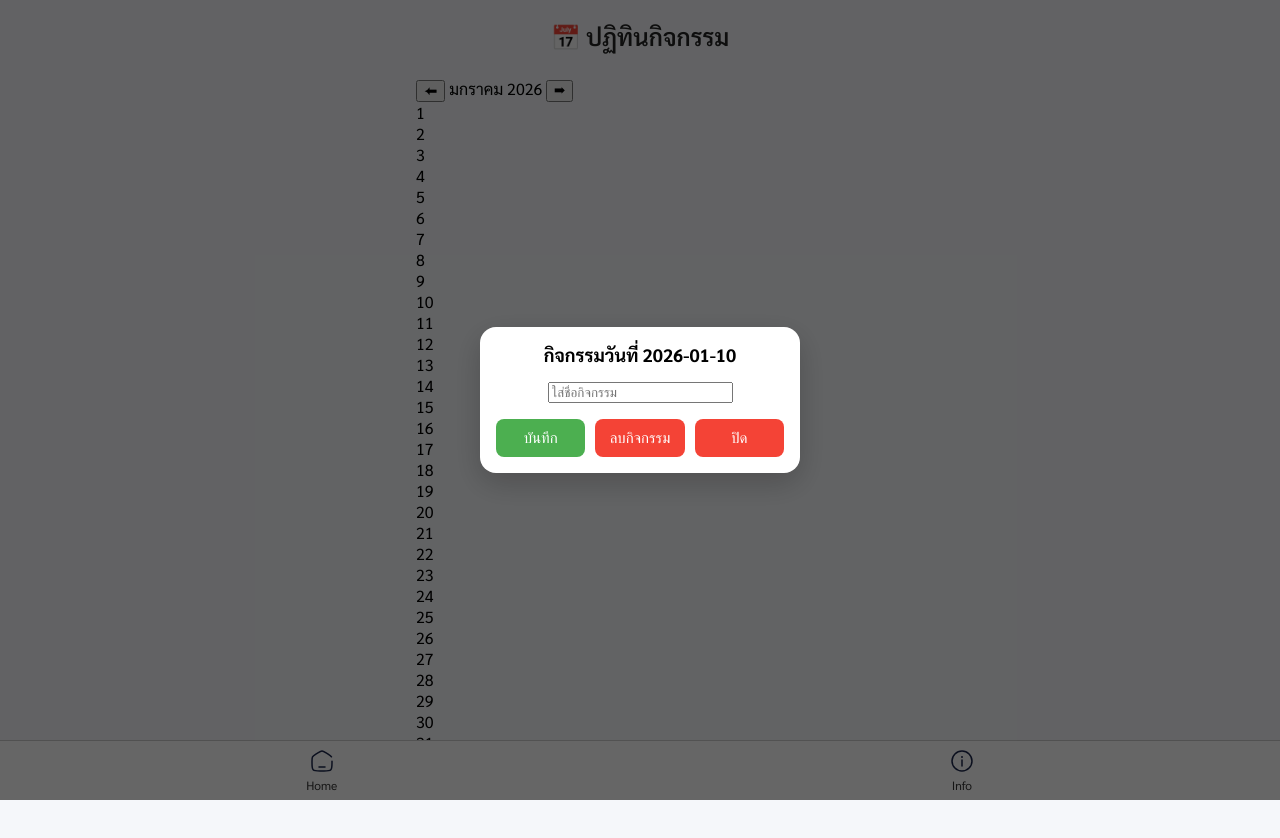
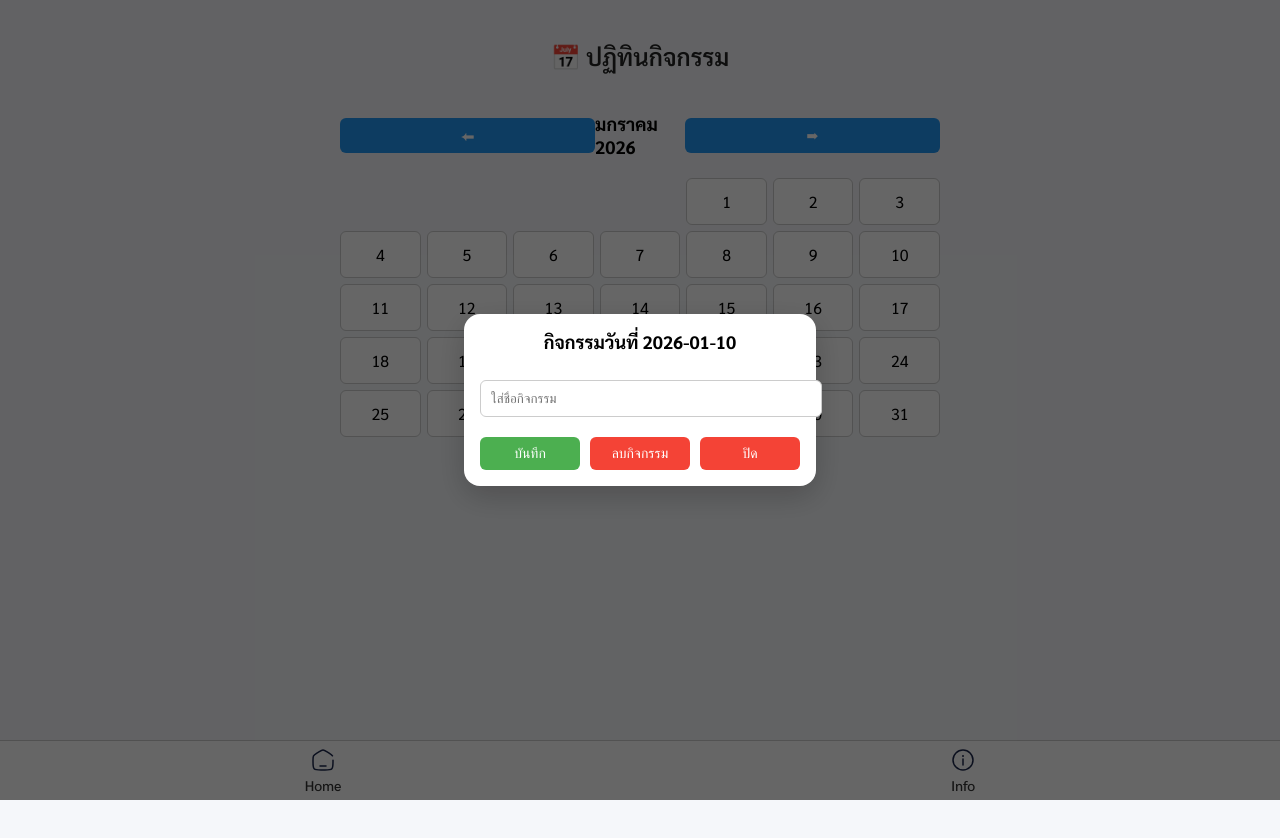
Before and after one commit to 27845-ui/46ict, a website: page public/calendar.html in a window 1280 px wide. Both pictures are taken after a click on the element "10". After the commit the page ends 800 px from the top, so only its background shows below. Drawn offline with Linux system fonts and the light colour scheme; no server answers.

Commit message:
bug fixed

```diff
--- a/public/style.css
+++ b/public/style.css
@@ -1,37 +1,25 @@
-/* =======================
-   Base
-======================= */
-* {
+ body {
+  margin: 0;
+  padding-bottom: 70px;
+  font-family: 'Segoe UI', sans-serif;
   box-sizing: border-box;
 }
 
-body {
-  margin: 0;
-  padding-bottom: 70px;
+h1 {
+  text-align: center;
+  padding: 20px;
+  font-size: 24px;
   font-family: "Sarabun", sans-serif;
-  background: #f5f7fa;
+  font-weight: 500;
+  font-style: normal;
 }
 
-/* =======================
-   Layout
-======================= */
 .container {
   max-width: 480px;
   margin: 0 auto;
-  padding: 16px;
+  padding: 20px;
 }
 
-.app-title {
-  text-align: center;
-  font-size: 24px;
-  margin: 20px 0 10px;
-  font-weight: 600;
-  color: #222;
-}
-
-/* =======================
-   Form
-======================= */
 .form-box {
   display: flex;
   flex-direction: column;
@@ -39,7 +27,9 @@ body {
 }
 
 .form-box label {
-  font-weight: 600;
+  font-weight: bold;
+  font-family: "Sarabun", sans-serif;
+  margin-top: 10px;
 }
 
 .form-box input {
@@ -47,114 +37,52 @@ body {
   border: 1px solid #ccc;
   border-radius: 6px;
   font-size: 16px;
+  font-family: "Sarabun", sans-serif;
 }
 
 .form-box input:disabled {
-  background: #f0f0f0;
+  background-color: #f3f3f3;
+  color: #777;
 }
 
 .submit-btn {
   margin-top: 20px;
   padding: 12px;
   font-size: 18px;
-  background: #2196f3;
-  color: #fff;
+  font-family: "Sarabun", sans-serif;
+  background-color: #2196f3;
+  color: white;
   border: none;
-  border-radius: 8px;
+  border-radius: 6px;
   cursor: pointer;
 }
 
 .submit-btn:hover {
-  background: #1976d2;
+  background-color: #1976d2;
 }
-
-/* =======================
-   Popup
-======================= */
-.popup-overlay {
-  position: fixed;
-  inset: 0;
-  background: rgba(0,0,0,0.6);
-  display: flex;
-  justify-content: center;
-  align-items: center;
-  z-index: 999;
-}
-
-.popup-box {
-  background: #fff;
-  width: 90%;
-  max-width: 320px;
-  padding: 16px;
-  border-radius: 16px;
-  text-align: center;
-  box-shadow: 0 10px 30px rgba(0,0,0,0.2);
-}
-
-.popup-box h2 {
-  margin-top: 0;
-  font-size: 18px;
-}
-
-/* รูปนักเรียน */
-.popup-photo {
-  width: 100%;
-  max-width: 180px;
-  max-height: 240px;
-  object-fit: cover;
-  border-radius: 12px;
-  margin: 10px auto;
-  display: block;
-  background: #eee;
-}
-
-/* ปุ่ม */
-.popup-buttons {
-  margin-top: 16px;
-  display: flex;
-  gap: 10px;
-}
-
-.btn {
-  flex: 1;
-  padding: 10px;
-  border: none;
-  border-radius: 8px;
-  font-size: 15px;
-  cursor: pointer;
-}
-
-.confirm {
-  background: #4caf50;
-  color: #fff;
-}
-
-.cancel {
-  background: #f44336;
-  color: #fff;
-}
-
-/* =======================
-   Navbar
-======================= */
 .navbar {
   position: fixed;
   bottom: 0;
   left: 0;
-  width: 100%;
-  height: 60px;
-  background: #fff;
+  width: 100vw;
+  max-width: none;
   border-top: 1px solid #ccc;
+  background: #ffffff;
   display: flex;
   justify-content: space-around;
   align-items: center;
+  height: 60px;
   z-index: 100;
+  box-sizing: border-box;
 }
 
 .navbar a {
-  font-size: 12px;
+  text-align: center;
   color: #333;
   text-decoration: none;
+  font-size: 12px;
+  font-family: "Sarabun", sans-serif;
+  font-weight: 500;
   display: flex;
   flex-direction: column;
   align-items: center;
@@ -166,23 +94,387 @@ body {
   margin-bottom: 4px;
 }
 
-/* =======================
-   Utilities
-======================= */
+.app-title {
+  text-align: center;
+  font-size: 24px;
+  margin: 20px 0 10px 0;
+  color: #000;
+  font-weight: 500;
+  font-style: normal;
+}
+
+.slider {
+  position: relative;
+  width: 100%;
+  max-width: 600px;
+  height: 200px;
+  margin: 0 auto 20px auto;
+  background-color: #f2f2f2;
+  overflow: hidden;
+  display: flex;
+  justify-content: center;
+  align-items: center;
+}
+
+.slider img {
+  display: none;
+  width: auto;
+  height: auto;
+  max-width: 100%;
+  max-height: 100%;
+  object-fit: contain;
+}
+
+.slider img.active {
+  display: block;
+  animation: fadeIn 1s ease-in-out;
+}
+
+@keyframes fadeIn {
+  from { opacity: 0; }
+  to { opacity: 1; }
+}
+
+@media (min-width: 768px) {
+  button {
+    font-size: 18px;
+    width: 300px;
+  }
+  .navbar span {
+    font-size: 14px;
+  }
+}
+
+.calendar-grid {
+  display: grid;
+  grid-template-columns: repeat(7, 1fr);
+  gap: 10px;
+  margin: 20px 0;
+}
+
+.calendar-day {
+  border: 1px solid #ccc;
+  padding: 10px;
+  text-align: center;
+  cursor: pointer;
+  background: #f9f9f9;
+}
+
+.calendar-day:hover {
+  background: #e6f7ff;
+}
+
 .hidden {
   display: none;
 }
 
-/* =======================
-   Mobile
-======================= */
-@media (max-width: 480px) {
+canvas {
+  width: 100% !important;
+  height: auto !important;
+  max-width: 800px;
+  margin: 0 auto;
+  background: #fff;
+  border-radius: 10px;
+  padding: 1rem;
+}
+
+  .calendar-button {
+    display: inline-block;
+    background-color: #2196f3;
+    color: white;
+    padding: 12px 24px;
+    font-size: 16px;
+      font-family: "Sarabun", sans-serif;
+    border-radius: 8px;
+    text-decoration: none;
+    transition: background-color 0.3s ease;
+  }
+
+  .calendar-button:hover {
+    background-color: #1976d2;
+  }
+
+
+.popup-overlay {
+  position: fixed;
+  top: 0;
+  left: 0;
+  width: 100%;
+  height: 100%;
+  background: rgba(0, 0, 0, 0.6);
+  display: flex;
+  align-items: center;
+  justify-content: center;
+  z-index: 999;
+}
+
+.popup-box {
+  background: #fff;
+  border-radius: 12px;
+  padding: 20px 25px;
+  max-width: 350px;
+  width: 90%;
+  text-align: center;
+  box-shadow: 0 10px 30px rgba(0,0,0,0.2);
+  font-family: 'Sarabun', sans-serif;
+}
+
+.popup-box h2 {
+  margin-top: 0;
+}
+
+.popup-buttons {
+  margin-top: 20px;
+  display: flex;
+  justify-content: space-around;
+}
+
+.btn {
+  padding: 8px 18px;
+  border: none;
+  border-radius: 6px;
+  font-size: 16px;
+  cursor: pointer;
+}
+
+.confirm {
+  background-color: #4caf50;
+  color: white;
+}
+
+.cancel {
+  background-color: #f44336;
+  color: white;
+}
+
+.hidden {
+  display: none;
+}
+
+@media (max-width: 600px) {
+  .popup-box {
+    width: 95%;
+    font-size: 15px;
+    padding: 15px;
+  }
+
+  .popup-buttons {
+    flex-direction: column;
+    gap: 10px;
+  }
+
+  .btn {
+    width: 100%;
+  }
+
   .popup-photo {
     max-width: 150px;
     max-height: 200px;
   }
 
-  .popup-buttons {
-    flex-direction: column;
+    .calendar-grid {
+    grid-template-columns: repeat(4, 1fr);
   }
+
+      .calendar-button {
+      width: 80%;
+      font-size: 18px;
+    }
 }
+
+body {
+  margin: 0;
+  padding-bottom: 70px;
+  font-family: 'Sarabun', sans-serif;
+  box-sizing: border-box;
+  background: #f5f7fa;
+}
+
+.app-title {
+  text-align: center;
+  font-size: 24px;
+  margin: 20px 0 10px 0;
+  font-weight: 600;
+  color: #222;
+}
+
+.container {
+  max-width: 600px;
+  margin: 0 auto;
+  padding: 10px;
+}
+
+.nav-buttons {
+  display: flex;
+  justify-content: space-between;
+  align-items: center;
+  margin-bottom: 15px;
+}
+
+.nav-buttons button {
+  padding: 8px 14px;
+  border: none;
+  border-radius: 6px;
+  background: #2196f3;
+  color: #fff;
+  font-family: inherit;
+  cursor: pointer;
+  font-size: 14px;
+}
+.nav-buttons button:hover {
+  background: #1976d2;
+}
+
+#month-year {
+  font-weight: bold;
+  font-size: 18px;
+}
+
+.calendar-grid {
+  display: grid;
+  grid-template-columns: repeat(7, 1fr);
+  gap: 6px;
+}
+
+.calendar-day {
+  border: 1px solid #ccc;
+  border-radius: 6px;
+  padding: 12px;
+  text-align: center;
+  cursor: pointer;
+  background: #fff;
+  transition: all 0.2s ease;
+}
+.calendar-day:hover {
+  background: #e3f2fd;
+}
+
+.calendar-day.has-event {
+  background: #bbdefb;
+  border-color: #2196f3;
+  font-weight: bold;
+}
+
+.calendar-day.empty {
+  background: transparent;
+  border: none;
+  cursor: default;
+}
+
+.popup-overlay {
+  position: fixed;
+  top: 0; left: 0;
+  width: 100%; height: 100%;
+  background: rgba(0,0,0,0.6);
+  display: flex;
+  align-items: center;
+  justify-content: center;
+  z-index: 999;
+}
+
+.popup-box {
+  background: #fff;
+  border-radius: 12px;
+  padding: 20px 25px;
+  max-width: 350px;
+  width: 90%;
+  text-align: center;
+  box-shadow: 0 10px 30px rgba(0,0,0,0.2);
+}
+
+.popup-box h2 {
+  margin-top: 0;
+  font-size: 18px;
+}
+
+.popup-box input {
+  width: 100%;
+  padding: 10px;
+  margin-top: 12px;
+  border: 1px solid #ccc;
+  border-radius: 6px;
+}
+
+.popup-buttons {
+  margin-top: 20px;
+  display: flex;
+  justify-content: space-between;
+  gap: 10px;
+}
+
+.btn {
+  flex: 1;
+  padding: 8px 14px;
+  border: none;
+  border-radius: 6px;
+  cursor: pointer;
+  font-size: 14px;
+}
+
+.confirm {
+  background: #4caf50;
+  color: white;
+}
+.confirm:hover {
+  background: #388e3c;
+}
+
+.cancel {
+  background: #f44336;
+  color: white;
+}
+.cancel:hover {
+  background: #d32f2f;
+}
+
+.hidden { display: none; }
+
+/* Navbar (ของเดิม) */
+.navbar {
+  position: fixed;
+  bottom: 0; left: 0;
+  width: 100%;
+  border-top: 1px solid #ccc;
+  background: #ffffff;
+  display: flex;
+  justify-content: space-around;
+  align-items: center;
+  height: 60px;
+  z-index: 100;
+}
+
+.navbar a {
+  text-align: center;
+  color: #333;
+  text-decoration: none;
+  font-size: 12px;
+  font-weight: 500;
+  display: flex;
+  flex-direction: column;
+  align-items: center;
+}
+
+.navbar img {
+  width: 24px;
+  height: 24px;
+  margin-bottom: 4px;
+}
+
+.popup-photo {
+  width: 100%;
+  max-width: 180px;      /* ปรับได้ เช่น 150–220 */
+  height: auto;
+  max-height: 240px;     /* กันรูปสูงเกิน */
+  object-fit: cover;    /* ครอปให้พอดี */
+  border-radius: 12px;
+  margin: 10px auto;
+  display: block;
+}
+
+.popup-box {
+  width: 90%;
+  max-width: 320px;
+  padding: 16px;
+  border-radius: 16px;
+  text-align: center;
+}
```
Also changed, not shown: public/form.html (+8 -15 lines), public/form.js (+20 -41 lines).
